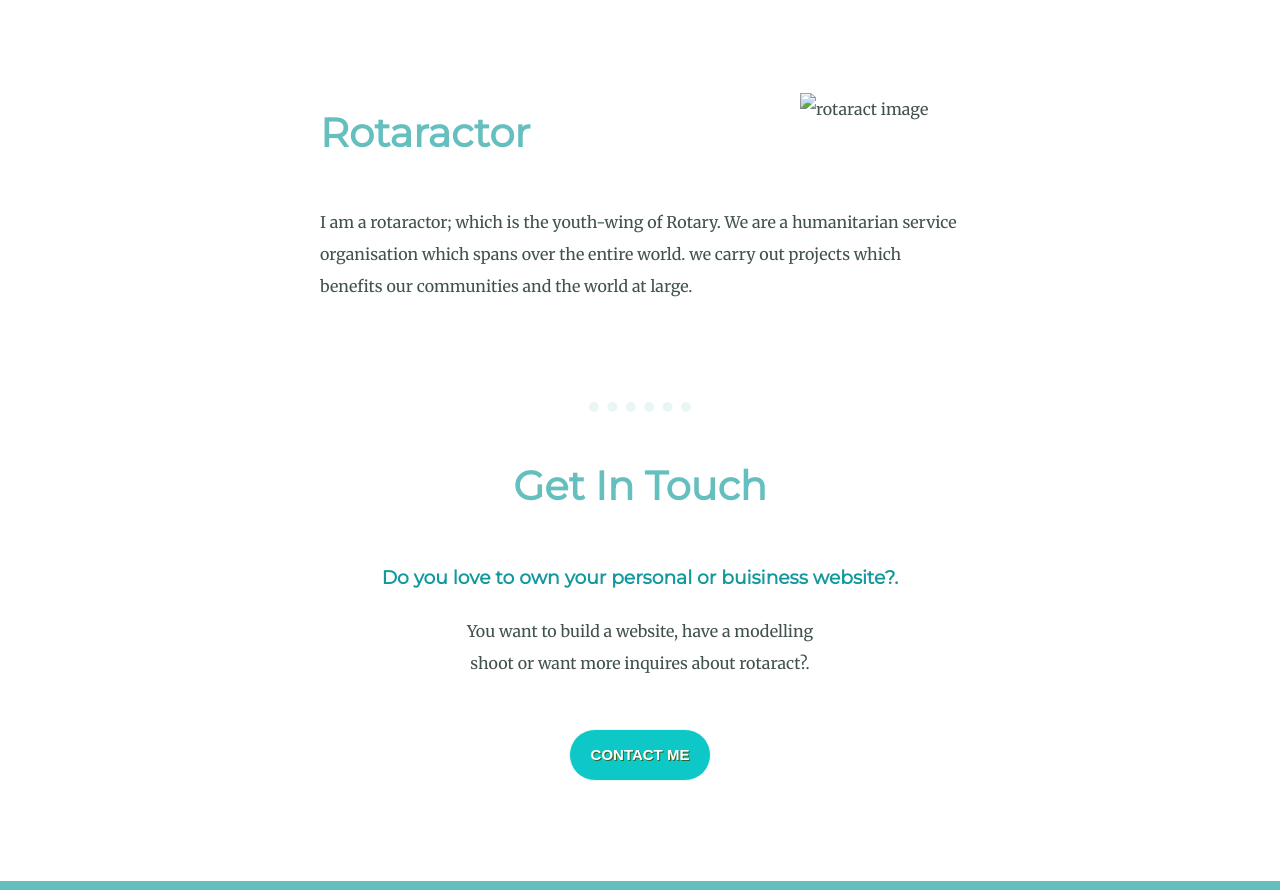
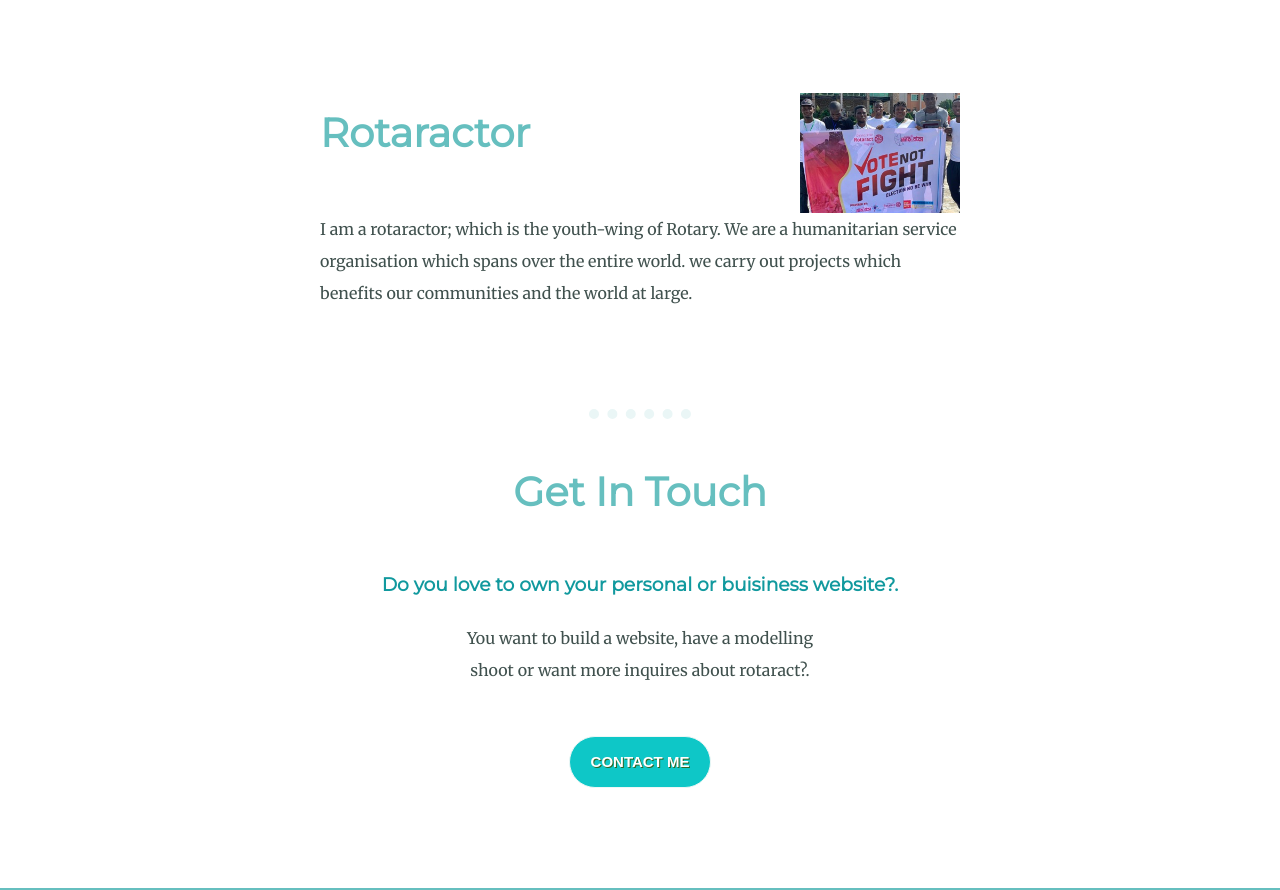
Before and after one commit to Aahil13/personal-site, a plain HTML site: page index.html in a window 1280 px wide. Shown: the part 1867-2757 px from the top of the page. Drawn offline with Linux system fonts and the light colour scheme.

Commit message:
Add files via upload

```diff
--- a/index.html
+++ b/index.html
@@ -30,7 +30,7 @@
       <p>Am also well vast in the art of modelling and photography. I've also participated in pagentries  and undergone various modelling training.</p>
     </div>
     <div class="skill-row">
-      <img class="rotaract_img" src="images/rotaract.jpg" alt="rotaract image">
+      <img class="rotaract_img" src="rotaract-img/rotaract.jpg" alt="rotaract image">
       <h2>Rotaractor</h2>
       <p class="rotaract-text">I am a rotaractor; which is the youth-wing of Rotary. We are a humanitarian service organisation which spans over the entire world. we carry out projects which benefits our communities and the world at large.</p>
     </div>
```
Also changed, not shown: rotaract-img/rotaract.JPG (added).
